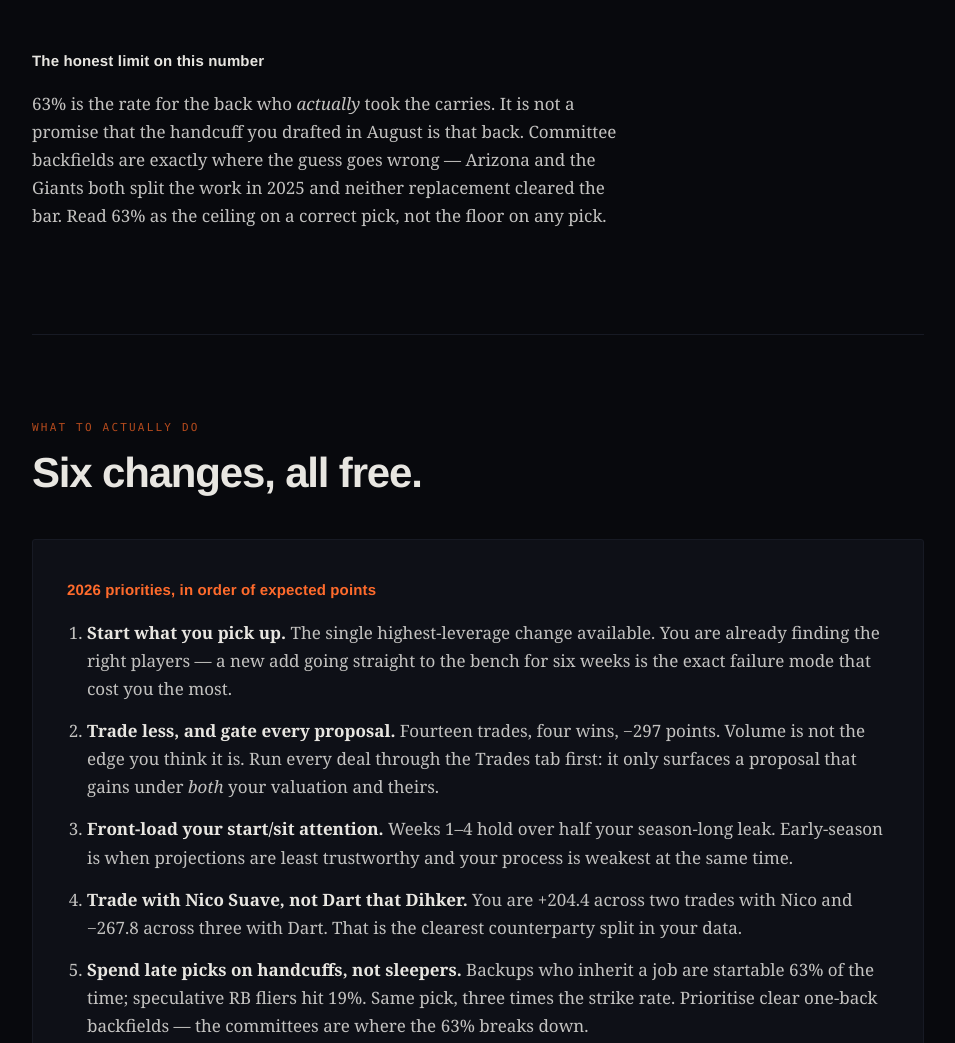
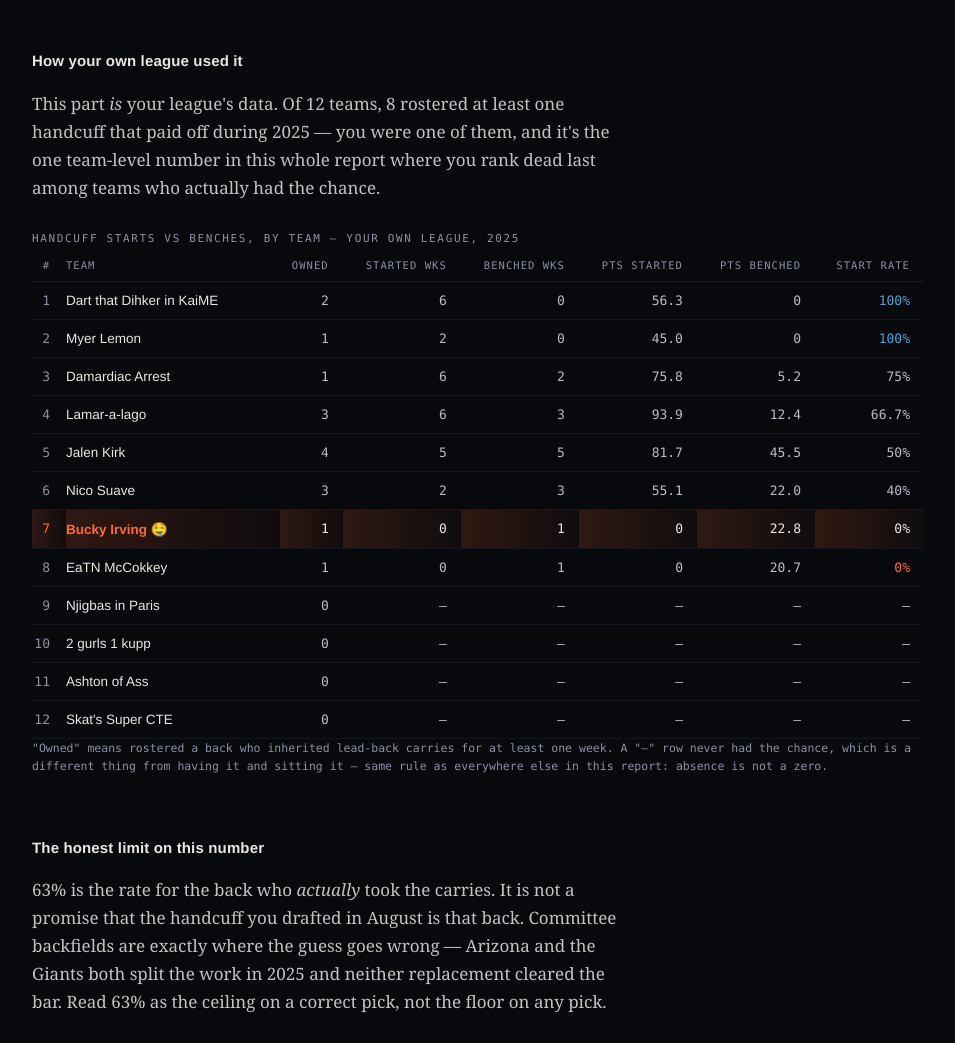
Before and after one commit to ethankwyap-stack/fantasy-edge, a website: page site/2025-postmortem.html in a window 1280 px wide. Shown: the part 10638-11681 px from the top of the page, without its empty margins (162-1117 px from the left). Drawn offline with Linux system fonts and the light colour scheme.

Commit message:
Add per-team handcuff table to Act VI of the postmortem
league-history-2025.json already had this data under handcuffTeams.byTeam;
it just never made it onto the page. Ethan's team (Bucky Irving) ranks last
among the 8 teams that had a handcuff pay off — 0% start rate on the one he
rostered, matching the CLAUDE.md gotcha.

```diff
--- a/site/2025-postmortem.html
+++ b/site/2025-postmortem.html
@@ -763,6 +763,43 @@
     </div>
 
     <div class="narrow">
+      <h3>How your own league used it</h3>
+      <p>
+        This part <em>is</em> your league's data. Of 12 teams, 8 rostered at least one handcuff that
+        paid off during 2025 — you were one of them, and it's the one team-level number in this whole
+        report where you rank dead last among teams who actually had the chance.
+      </p>
+    </div>
+
+    <div class="tbl-wrap">
+      <table>
+        <caption>Handcuff starts vs benches, by team — your own league, 2025</caption>
+        <thead>
+          <tr><th>#</th><th>Team</th><th>Owned</th><th>Started wks</th><th>Benched wks</th><th>Pts started</th><th>Pts benched</th><th>Start rate</th></tr>
+        </thead>
+        <tbody>
+          <tr><td>1</td><td>Dart that Dihker in KaiME</td><td>2</td><td>6</td><td>0</td><td>56.3</td><td>0</td><td class="cool">100%</td></tr>
+          <tr><td>2</td><td>Myer Lemon</td><td>1</td><td>2</td><td>0</td><td>45.0</td><td>0</td><td class="cool">100%</td></tr>
+          <tr><td>3</td><td>Damardiac Arrest</td><td>1</td><td>6</td><td>2</td><td>75.8</td><td>5.2</td><td>75%</td></tr>
+          <tr><td>4</td><td>Lamar-a-lago</td><td>3</td><td>6</td><td>3</td><td>93.9</td><td>12.4</td><td>66.7%</td></tr>
+          <tr><td>5</td><td>Jalen Kirk</td><td>4</td><td>5</td><td>5</td><td>81.7</td><td>45.5</td><td>50%</td></tr>
+          <tr><td>6</td><td>Nico Suave</td><td>3</td><td>2</td><td>3</td><td>55.1</td><td>22.0</td><td>40%</td></tr>
+          <tr class="me"><td>7</td><td>Bucky Irving 🤤</td><td>1</td><td>0</td><td>1</td><td>0</td><td>22.8</td><td class="hot">0%</td></tr>
+          <tr><td>8</td><td>EaTN McCokkey</td><td>1</td><td>0</td><td>1</td><td>0</td><td>20.7</td><td class="hot">0%</td></tr>
+          <tr><td>9</td><td>Njigbas in Paris</td><td>0</td><td>—</td><td>—</td><td>—</td><td>—</td><td>—</td></tr>
+          <tr><td>10</td><td>2 gurls 1 kupp</td><td>0</td><td>—</td><td>—</td><td>—</td><td>—</td><td>—</td></tr>
+          <tr><td>11</td><td>Ashton of Ass</td><td>0</td><td>—</td><td>—</td><td>—</td><td>—</td><td>—</td></tr>
+          <tr><td>12</td><td>Skat's Super CTE</td><td>0</td><td>—</td><td>—</td><td>—</td><td>—</td><td>—</td></tr>
+        </tbody>
+      </table>
+      <p class="note">
+        "Owned" means rostered a back who inherited lead-back carries for at least one week. A "—" row
+        never had the chance, which is a different thing from having it and sitting it — same rule as
+        everywhere else in this report: absence is not a zero.
+      </p>
+    </div>
+
+    <div class="narrow">
       <h3>The honest limit on this number</h3>
       <p>
         63% is the rate for the back who <em>actually</em> took the carries. It is not a promise that the
```
